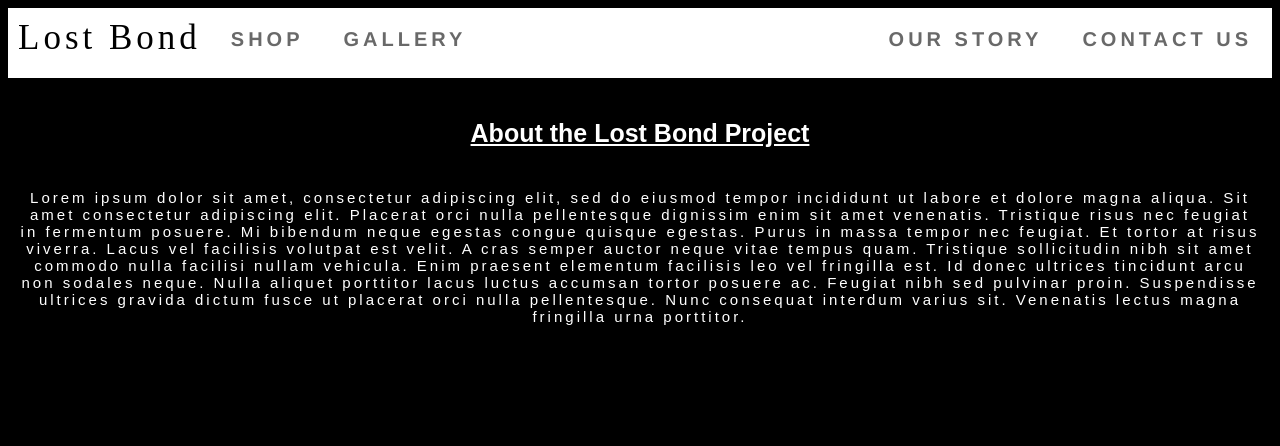
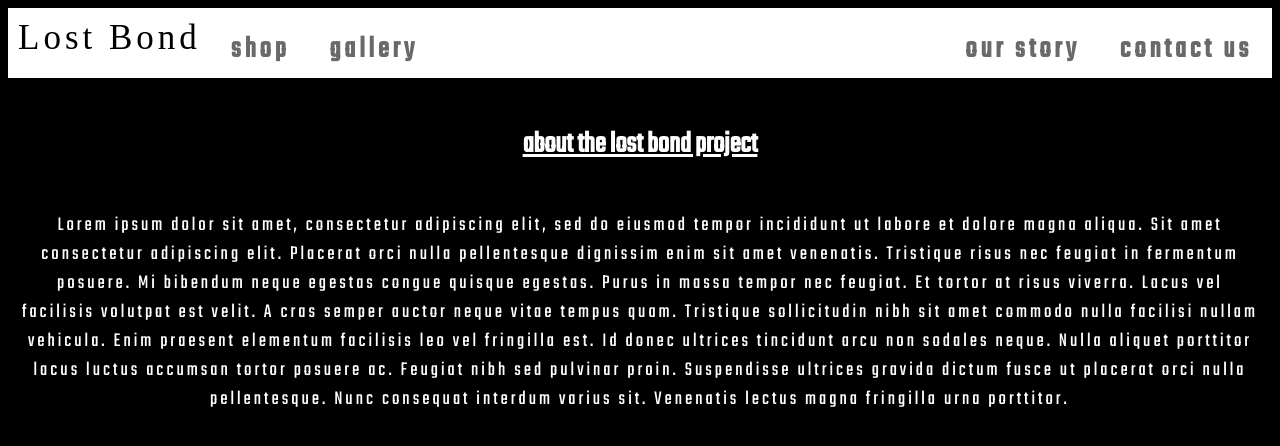
Before and after one commit to benlongcroft/LBJ, a Flask app: page /about in a window 1280 px wide. Shown: the top 446 px of the page. Run offline with Flask 2, Linux system fonts and the light colour scheme; some web fonts are replaced.

Commit message:
changed font to Teko

```diff
--- a/static/Stylesheet.css
+++ b/static/Stylesheet.css
@@ -1,3 +1,5 @@
+@import url('https://fonts.googleapis.com/css2?family=Teko&display=swap');
+
 @font-face {
 	font-family: 'ChomskyRegular';
 	src: url('Chomsky.otf');
@@ -6,7 +8,6 @@
 		local('ChomskyRegular'),
 		url('Chomsky.otf')
 		format('opentype') }
-
 
 /* Index H1 Title */
 h1{
@@ -21,8 +22,9 @@ h1{
 
 /*Index H2 Title*/
 h2{
-  font-family: Montserrat, sans-serif;
-  font-size: 25px;
+  font-family: "Teko";
+  text-transform: lowercase;
+  font-size: 30px;
   color: white;
   display: -moz-inline-box;
   padding: 20px;
@@ -33,8 +35,8 @@ h2{
 
 /*Paragraph Text*/
 p {
-  font-family: Montserrat, sans-serif;
-  font-size: 15px;
+  font-family: "Teko";
+  font-size: 20px;
   letter-spacing: 3px;
   color: white;
   margin: 10px;
@@ -62,10 +64,10 @@ body{
 .navbar-item {
   float: left;
   padding: 20px;
-  text-transform: uppercase;
+  text-transform: lowercase;
   font-weight: bold;
-  font-family: Montserrat,"Helvetica Neue",Helvetica,Arial,sans-serif;
-  font-size: 20px;
+  font-family: "Teko";
+  font-size: 30px;
   letter-spacing: 4px;
   text-decoration: none;
   color: dimgray;
@@ -73,10 +75,10 @@ body{
 
 .navbar-item-right {
   padding: 20px;
-  text-transform: uppercase;
+  text-transform: lowercase;
   font-weight: bold;
-  font-family: Montserrat,"Helvetica Neue",Helvetica,Arial,sans-serif;
-  font-size: 20px;
+  font-family: "Teko";
+  font-size: 30px;
   letter-spacing: 4px;
   text-decoration: none;
   color: dimgrey;
@@ -122,7 +124,7 @@ body{
 div.shop_div {
   display: inline-table;
   margin: 0 auto;
-  /*padding-top: 30px;*/
+  padding: 10px;
   height: auto;
   width: 20%;
   position: relative;
@@ -189,7 +191,7 @@ div.desc {
   /*margin: 0 auto;*/
   /*display: */
   padding-top: 20px;
-  font-family: Montserrat, "Helvetica Neue", Helvetica, Arial, sans-serif;
+  font-family: "Teko";
   background-color: white;
   color: black;
   overflow-wrap: break-word;
```
